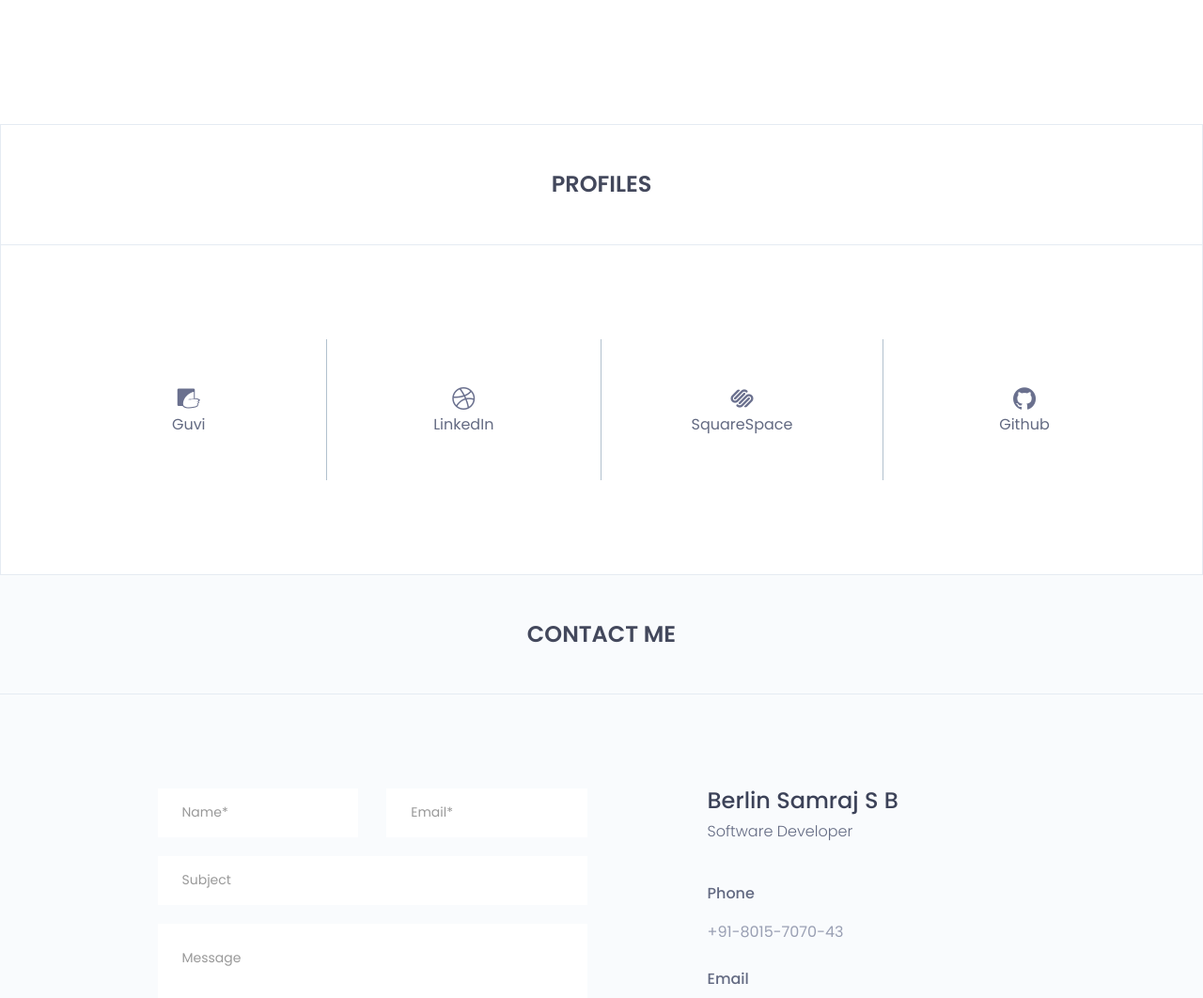
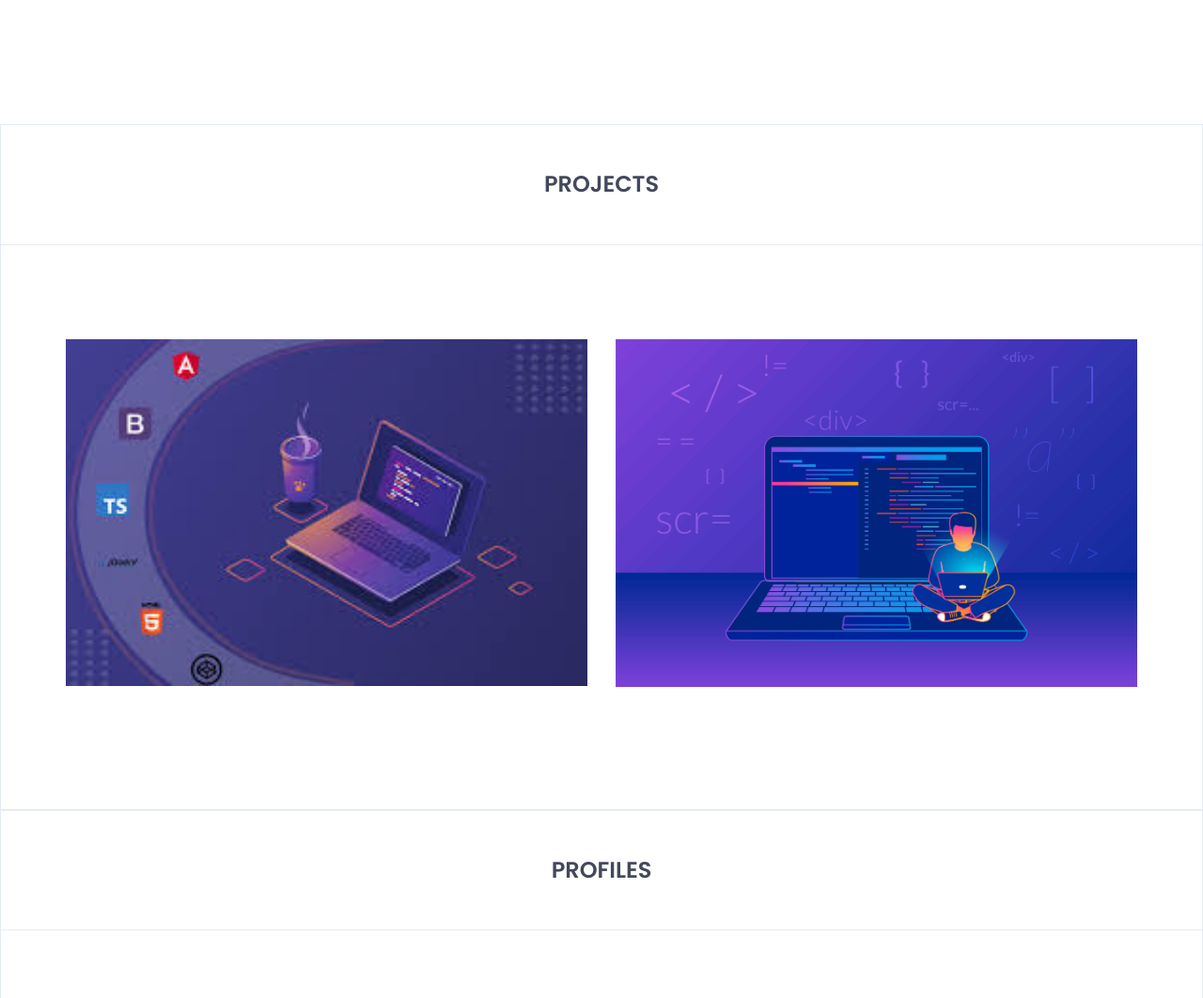
Before and after one commit to Berlinsr7/Portfolio, a plain HTML site: page index.html in a window 1280 px wide. Shown: the part 3900-4962 px from the top of the page at 94% size. Drawn offline with nearby package versions, Linux system fonts and the light colour scheme.

Commit message:
added projects

```diff
--- a/index.html
+++ b/index.html
@@ -436,6 +436,45 @@
 		</section><!--/.experience-->
 		<!--experience end -->
 
+		<section id="portfolio" class="portfolio">
+			<div class="portfolio-details">
+				<div class="section-heading text-center">
+					<h2>Projects</h2>
+				</div>
+				<div class="container">
+					<div class="portfolio-content">
+						<div class="isotope">
+							<div class="row">
+								<div class="col-sm-6">
+									<div class="item">
+										<img src="assets/images/portfolio/frontend.jpeg" alt="portfolio image"/>
+										<div class="isotope-overlay">
+											<a href="https://berl-todo.netlify.app/" target="_blank">
+												FrontEnd Project
+											</a>
+										</div><!-- /.isotope-overlay -->
+									</div><!-- /.item -->
+								</div>
+								<div class="col-sm-6">
+									<div class="item">
+										<img src="assets/images/portfolio/Backend.jpeg" alt="portfolio image"/>
+										<div class="isotope-overlay">
+											<a href="https://berl-diary-manager.netlify.app/" target="_blank">
+												Fullstack Project
+											</a>
+										</div><!-- /.isotope-overlay -->
+									</div><!-- /.item -->
+								</div><!-- /.col -->
+
+
+							</div><!-- /.row -->
+						</div><!--/.isotope-->
+					</div><!--/.gallery-content-->
+				</div><!--/.container-->
+			</div><!--/.portfolio-details-->
+
+		</section>
+
 
 		<!--profiles start -->
 		<section id="profiles" class="profiles">
```
